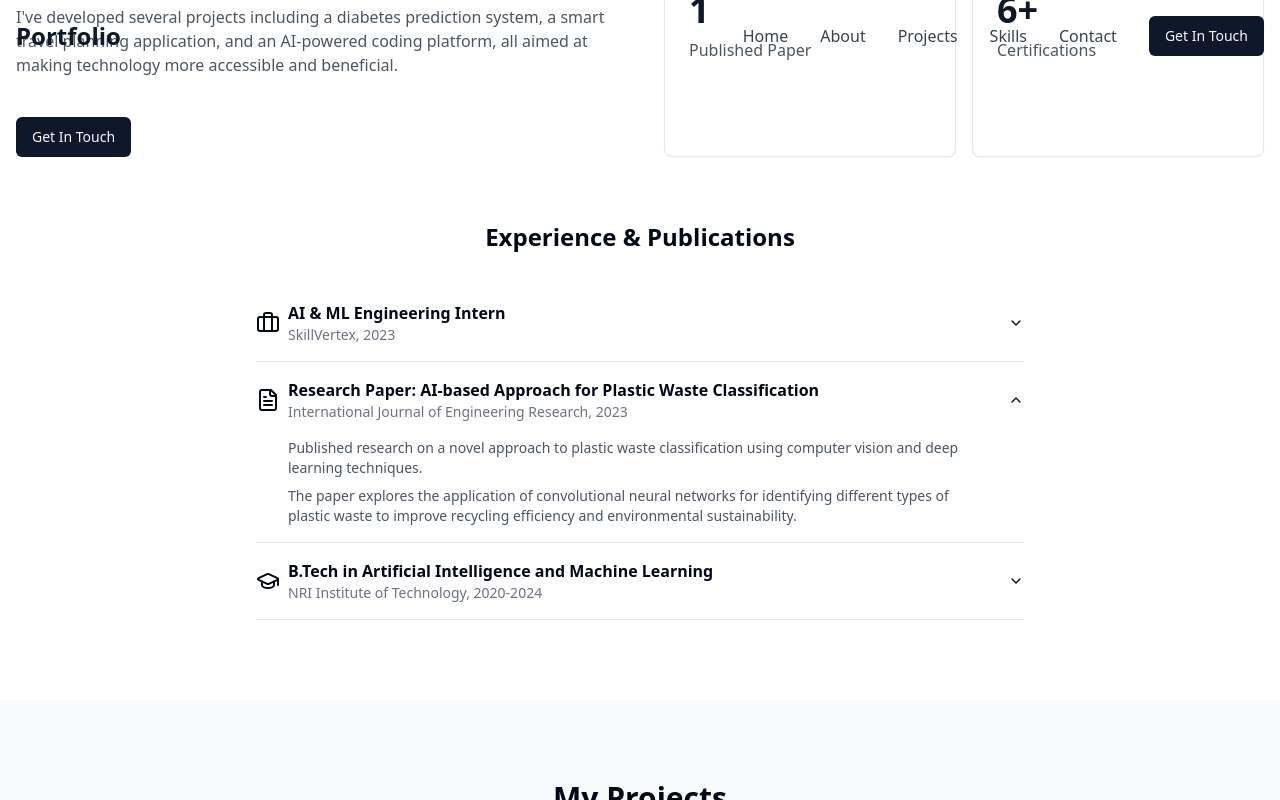
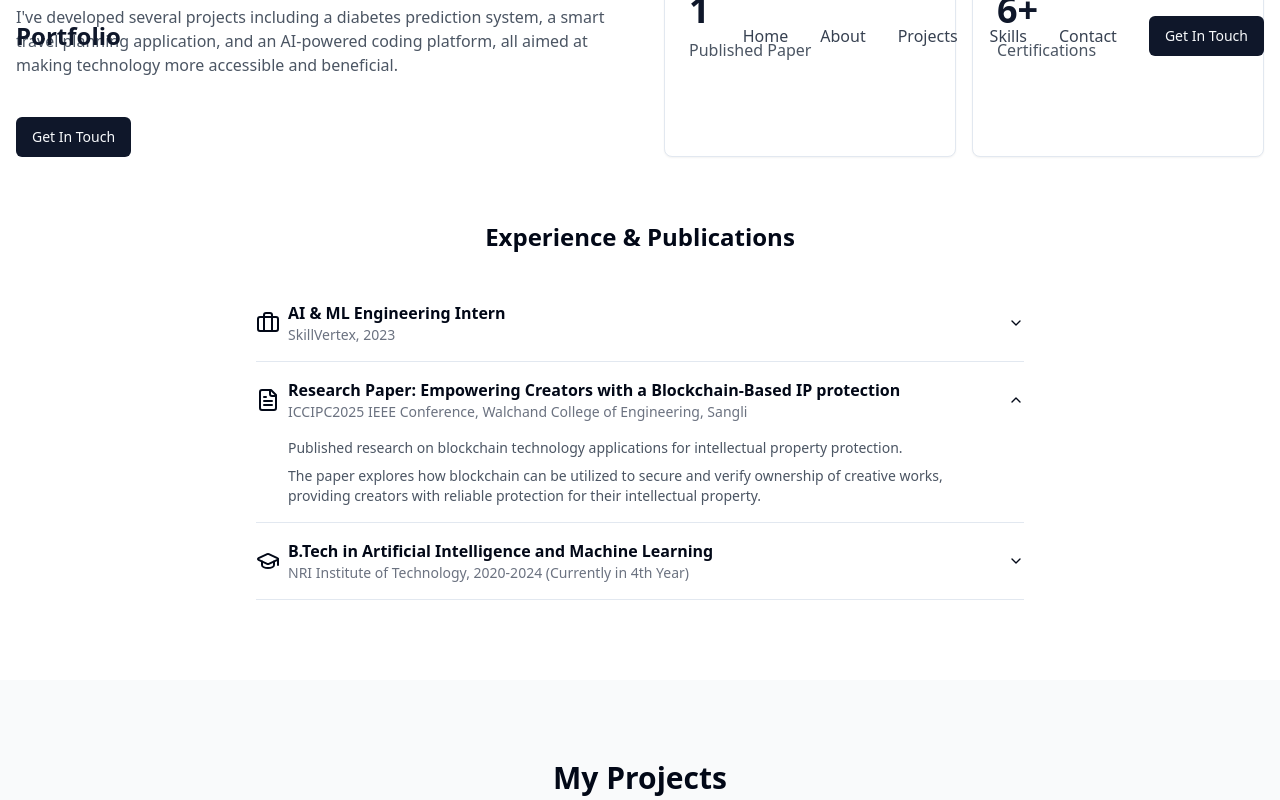
Before and after one commit to Nazeershaik99/portfolio, a React (Vite) app: page / in a window 1280 px wide. Both pictures are taken after a click on the button 640 px from the left and 1659 px from the top of the page. Shown: the part 1259-2059 px from the top of the page. Built offline with nearby package versions, Linux system fonts and the light colour scheme.

Commit message:
Fix: Update About component
Update the About component to reflect the user's current academic year and include details about their published research paper.

```diff
--- a/src/components/About.tsx
+++ b/src/components/About.tsx
@@ -102,17 +102,18 @@ const About = () => {
                 <div className="flex items-center">
                   <FileText className="mr-2" />
                   <div>
-                    <p className="font-semibold">Research Paper: AI-based Approach for Plastic Waste Classification</p>
-                    <p className="text-sm text-gray-500">International Journal of Engineering Research, 2023</p>
+                    <p className="font-semibold">Research Paper: Empowering Creators with a Blockchain-Based IP protection</p>
+                    <p className="text-sm text-gray-500">ICCIPC2025 IEEE Conference, Walchand College of Engineering, Sangli</p>
                   </div>
                 </div>
               </AccordionTrigger>
               <AccordionContent className="px-8 pb-4">
                 <p className="text-gray-600 dark:text-gray-400 mb-2">
-                  Published research on a novel approach to plastic waste classification using computer vision and deep learning techniques.
+                  Published research on blockchain technology applications for intellectual property protection.
                 </p>
                 <p className="text-gray-600 dark:text-gray-400">
-                  The paper explores the application of convolutional neural networks for identifying different types of plastic waste to improve recycling efficiency and environmental sustainability.
+                  The paper explores how blockchain can be utilized to secure and verify ownership of creative works,
+                  providing creators with reliable protection for their intellectual property.
                 </p>
               </AccordionContent>
             </AccordionItem>
@@ -123,7 +124,7 @@ const About = () => {
                   <GraduationCap className="mr-2" />
                   <div>
                     <p className="font-semibold">B.Tech in Artificial Intelligence and Machine Learning</p>
-                    <p className="text-sm text-gray-500">NRI Institute of Technology, 2020-2024</p>
+                    <p className="text-sm text-gray-500">NRI Institute of Technology, 2020-2024 (Currently in 4th Year)</p>
                   </div>
                 </div>
               </AccordionTrigger>
```
